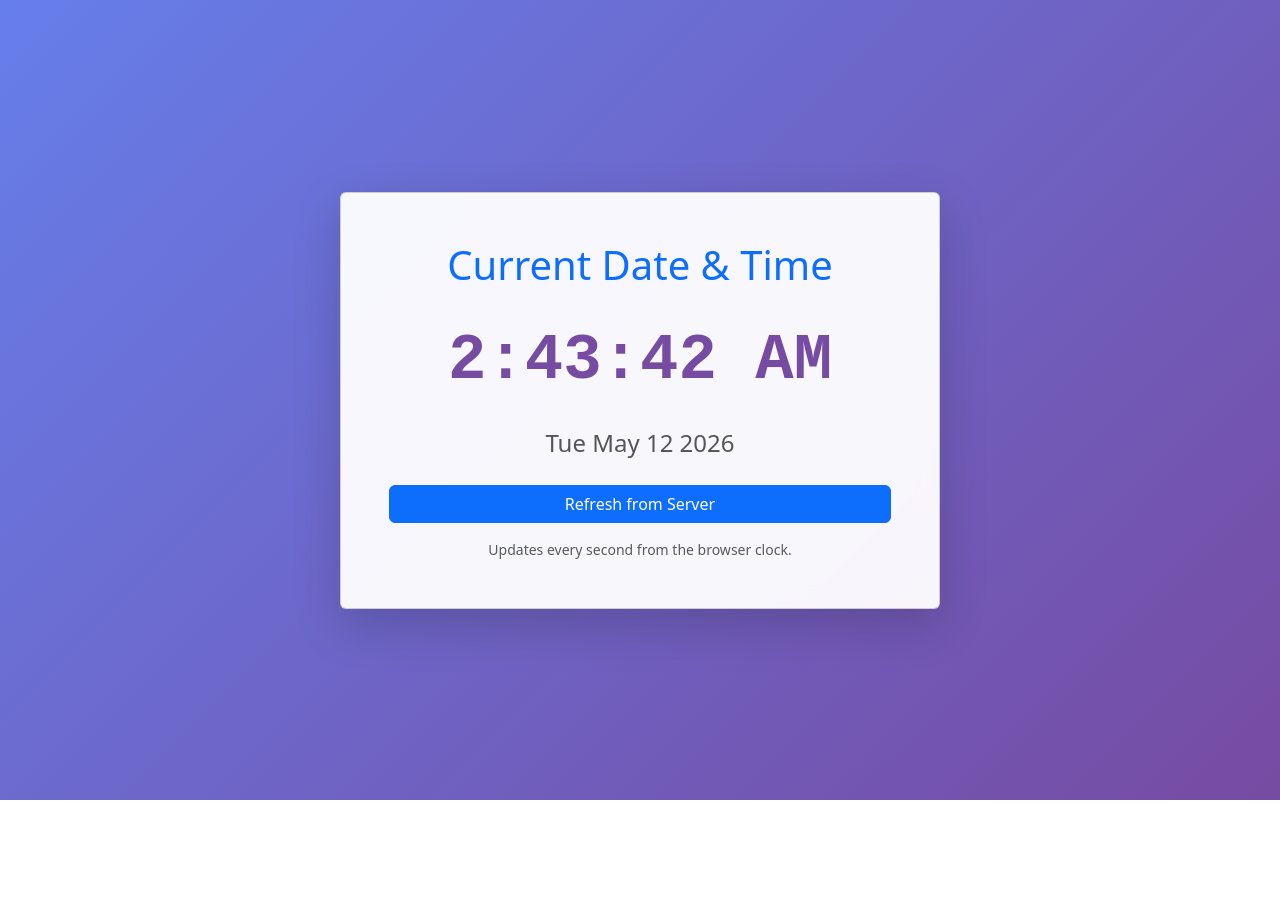
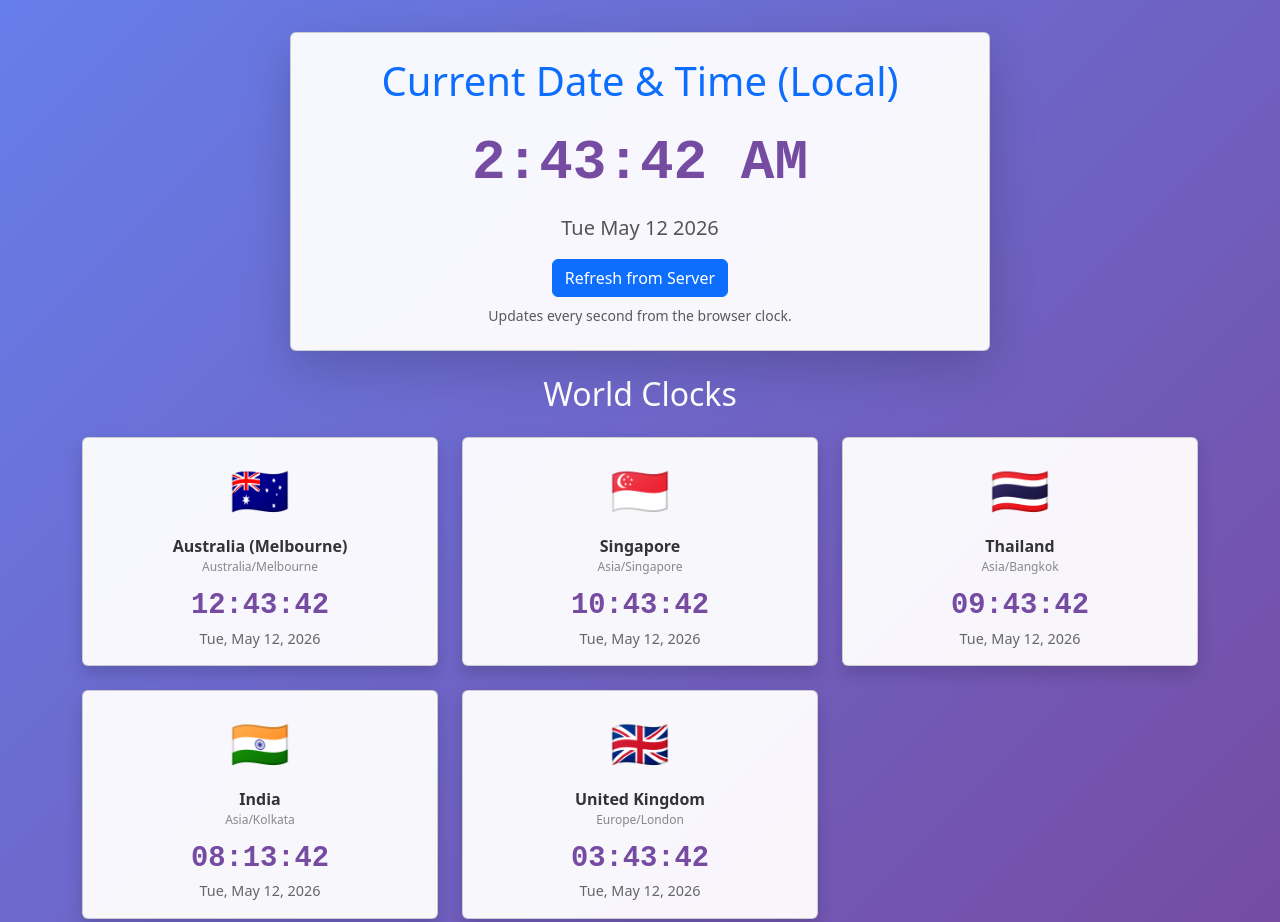
Before and after one commit to msftnutta/GH-100-May-12-2026, a website: page public/index.html in a window 1280 px wide. Shown: the top 922 px of the page. Before the commit the page ends 800 px from the top, so only its background shows below. Drawn offline with nearby package versions, Linux system fonts and the light colour scheme.

Commit message:
added multiple countries

```diff
--- a/public/index.html
+++ b/public/index.html
@@ -3,7 +3,7 @@
 <head>
   <meta charset="UTF-8" />
   <meta name="viewport" content="width=device-width, initial-scale=1.0" />
-  <title>Date & Time</title>
+  <title>World Clock</title>
   <link
     href="https://cdn.jsdelivr.net/npm/bootstrap@5.3.3/dist/css/bootstrap.min.css"
     rel="stylesheet"
@@ -12,39 +12,110 @@
     body {
       background: linear-gradient(135deg, #667eea 0%, #764ba2 100%);
       min-height: 100vh;
+      padding: 2rem 0;
     }
     .clock-card {
       backdrop-filter: blur(10px);
       background-color: rgba(255, 255, 255, 0.95);
     }
     .time-display {
-      font-size: 4rem;
+      font-size: 3.5rem;
       font-weight: 700;
       font-family: 'Courier New', monospace;
       color: #764ba2;
     }
     .date-display {
-      font-size: 1.5rem;
+      font-size: 1.25rem;
       color: #555;
+    }
+    .country-card {
+      background-color: rgba(255, 255, 255, 0.95);
+      transition: transform 0.2s;
+      height: 100%;
+    }
+    .country-card:hover {
+      transform: translateY(-5px);
+    }
+    .country-flag {
+      font-size: 3rem;
+    }
+    .country-time {
+      font-size: 1.8rem;
+      font-weight: 700;
+      font-family: 'Courier New', monospace;
+      color: #764ba2;
+    }
+    .country-date {
+      font-size: 0.9rem;
+      color: #666;
+    }
+    .country-name {
+      font-weight: 600;
+      color: #333;
+    }
+    .country-tz {
+      font-size: 0.75rem;
+      color: #888;
     }
   </style>
 </head>
 <body>
-  <div class="container d-flex align-items-center justify-content-center" style="min-height: 100vh;">
-    <div class="card clock-card shadow-lg p-5 text-center" style="max-width: 600px; width: 100%;">
-      <h1 class="mb-4 text-primary">Current Date & Time</h1>
+  <div class="container">
+    <div class="card clock-card shadow-lg p-4 text-center mb-4 mx-auto" style="max-width: 700px;">
+      <h1 class="mb-3 text-primary">Current Date & Time (Local)</h1>
       <div id="time" class="time-display">--:--:--</div>
-      <div id="date" class="date-display mt-3">Loading...</div>
-      <button id="refresh" class="btn btn-primary mt-4">Refresh from Server</button>
-      <small class="text-muted mt-3">Updates every second from the browser clock.</small>
+      <div id="date" class="date-display mt-2">Loading...</div>
+      <button id="refresh" class="btn btn-primary mt-3 mx-auto" style="max-width: 250px;">Refresh from Server</button>
+      <small class="text-muted mt-2">Updates every second from the browser clock.</small>
     </div>
+
+    <h2 class="text-white text-center mb-4">World Clocks</h2>
+    <div class="row g-4" id="world-clocks"></div>
   </div>
 
   <script>
-    function updateLocal() {
+    const countries = [
+      { name: 'Australia (Melbourne)', flag: '🇦🇺', tz: 'Australia/Melbourne' },
+      { name: 'Singapore',             flag: '🇸🇬', tz: 'Asia/Singapore' },
+      { name: 'Thailand',              flag: '🇹🇭', tz: 'Asia/Bangkok' },
+      { name: 'India',                 flag: '🇮🇳', tz: 'Asia/Kolkata' },
+      { name: 'United Kingdom',        flag: '🇬🇧', tz: 'Europe/London' }
+    ];
+
+    function buildCards() {
+      const container = document.getElementById('world-clocks');
+      container.innerHTML = countries.map((c, i) => `
+        <div class="col-12 col-sm-6 col-lg-4">
+          <div class="card country-card shadow p-3 text-center">
+            <div class="country-flag">${c.flag}</div>
+            <div class="country-name mt-2">${c.name}</div>
+            <div class="country-tz">${c.tz}</div>
+            <div class="country-time mt-2" id="time-${i}">--:--:--</div>
+            <div class="country-date" id="date-${i}">--</div>
+          </div>
+        </div>
+      `).join('');
+    }
+
+    function updateAll() {
       const now = new Date();
       document.getElementById('time').textContent = now.toLocaleTimeString();
       document.getElementById('date').textContent = now.toDateString();
+
+      countries.forEach((c, i) => {
+        const time = new Intl.DateTimeFormat('en-GB', {
+          timeZone: c.tz,
+          hour: '2-digit', minute: '2-digit', second: '2-digit', hour12: false
+        }).format(now);
+
+        const date = new Intl.DateTimeFormat('en-US', {
+          timeZone: c.tz,
+          weekday: 'short', year: 'numeric', month: 'short', day: 'numeric'
+        }).format(now);
+
+        document.getElementById(`time-${i}`).textContent = time;
+        document.getElementById(`date-${i}`).textContent = date;
+      });
     }
 
     async function fetchFromServer() {
@@ -59,8 +130,9 @@
     }
 
     document.getElementById('refresh').addEventListener('click', fetchFromServer);
-    updateLocal();
-    setInterval(updateLocal, 1000);
+    buildCards();
+    updateAll();
+    setInterval(updateAll, 1000);
   </script>
 </body>
 </html>
```
